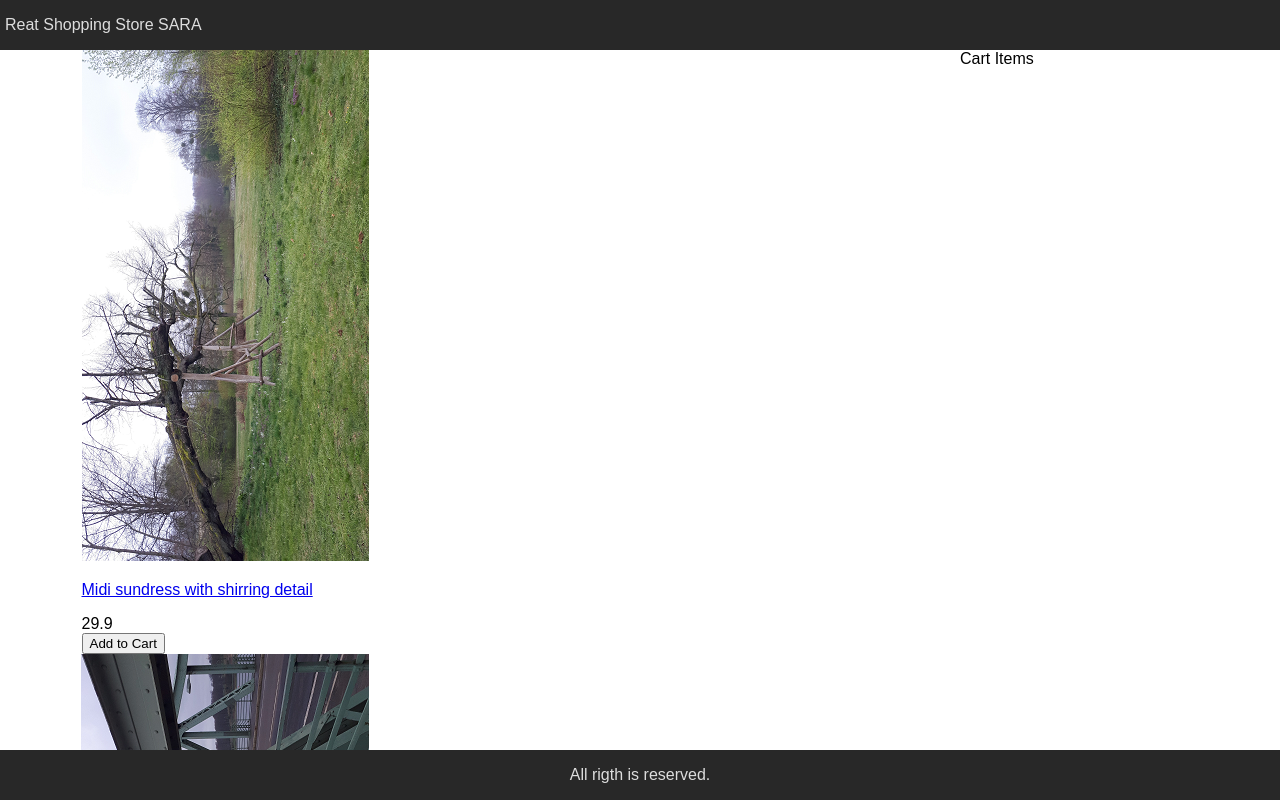
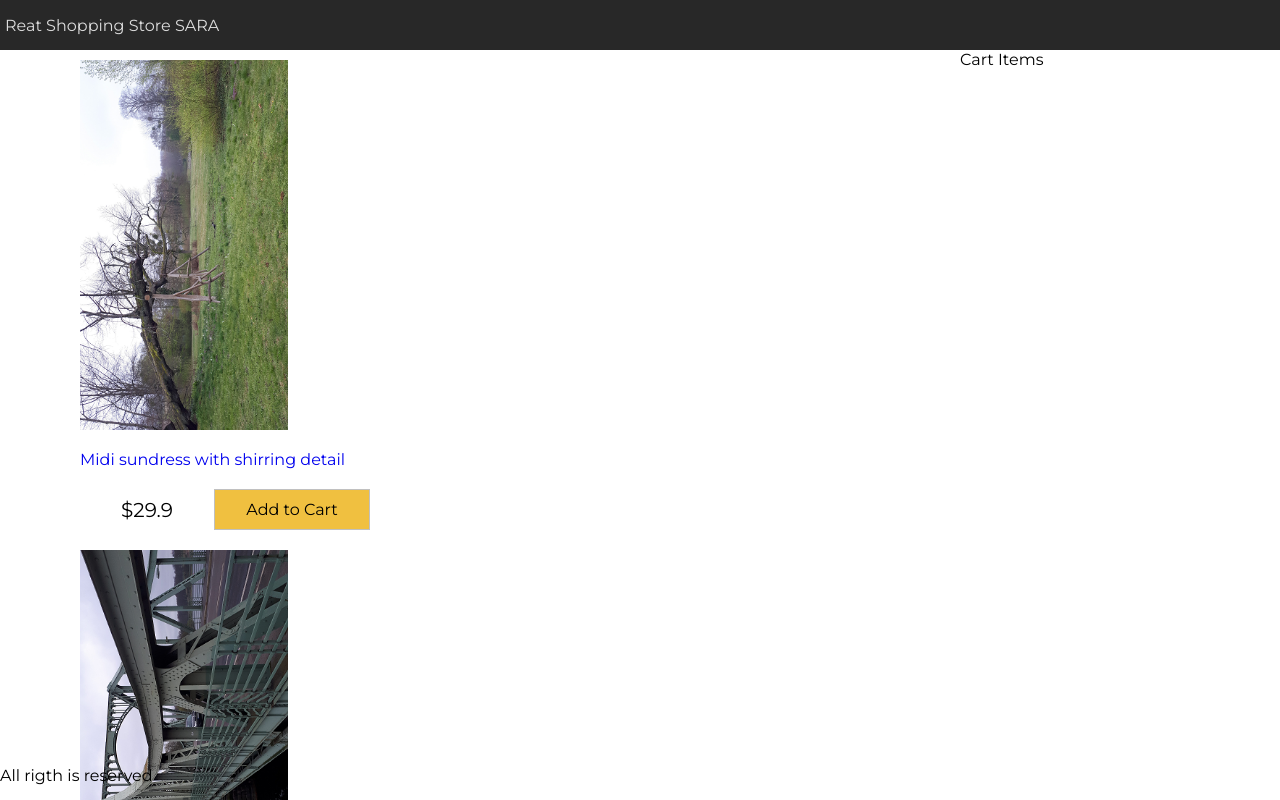
Before and after one commit to sara01rizo/react-shopping-store-sara, a React (Create React App) app in the folder react-shopping-store-sara/: page / in a window 1280 px wide. Shown: the top 800 px of the page. Built offline with nearby package versions, Linux system fonts and the light colour scheme.

Commit message:
Create: product component

```diff
--- a/react-shopping-store-sara/src/App.js
+++ b/react-shopping-store-sara/src/App.js
@@ -1,5 +1,6 @@
 // feature 1
 import React from "react";
+import Footer from "./components/Footer";
 import Products from "./components/Products";
 import data from "./data.json"
 
@@ -26,10 +27,9 @@ class App extends React.Component {
           <div className="sidebar">Cart Items</div>
         </div>
       </main>
-      <footer>
-        All rigth is reserved.
-      </footer>
+      <Footer></Footer>
     </div>
+
     );
   }
 }
--- /dev/null
+++ b/react-shopping-store-sara/src/components/Footer.js
@@ -0,0 +1,14 @@
+import React, { Component } from 'react'
+import '../style/footer.css';
+
+export default class Footer extends Component {
+  render() {
+    return (
+      <div>
+          <div className='footer'>
+              <p className='footer'>All rigth is reserved </p>
+          </div>
+      </div>
+    )
+  }
+}
--- a/react-shopping-store-sara/src/components/Products.js
+++ b/react-shopping-store-sara/src/components/Products.js
@@ -1,4 +1,6 @@
 import React, { Component } from 'react'
+import "../index.css";
+import formatCurrency from '../util';
 
 export default class Products extends Component {
   render() {
@@ -16,7 +18,7 @@ export default class Products extends Component {
                         </a>
                         <div className='product-price'>
                             <div>
-                                {product.price}
+                                {formatCurrency(product.price)}
                             </div>
                             <button className='button primary'>
                                 Add to Cart
--- a/react-shopping-store-sara/src/index.css
+++ b/react-shopping-store-sara/src/index.css
@@ -1,3 +1,5 @@
+@import url("https://fonts.googleapis.com/css2?family=Montserrat&display=swap");
+
 html {
   font-size: 62.5%;
   box-sizing: border-box
@@ -7,9 +9,9 @@ body, #root {
   margin: 0;
 }
 
-body, input, select, textarea{
+body, input, select, button, textarea{
   font-size: 1.6rem;
-  font-family: Arial, Helvetica, sans-serif;
+  font-family: Montserrat, Arial, Helvetica, sans-serif;
 }
 
 .grid-container{
@@ -18,6 +20,9 @@ body, input, select, textarea{
   grid-template-rows: 5rem 1fr 5rem;
   grid-template-columns: 1fr;
   height: 100%;
+}
+a{
+  text-decoration: none;
 }
 a:hover {
   color: #ff8000;
@@ -69,3 +74,40 @@ footer{
   width: 45rem;
   height: 45rem;
 }
+.products li {
+  flex: 0 1 29rem;
+  height: 47rem;
+  padding: 1rem;
+}
+.product{
+  display: flex;
+  flex-direction: column;
+  justify-content: space-between;
+  height: 100%;
+}
+.product img{
+  max-width: 37rem;
+  max-height: 37rem;
+}
+.product-price{
+  display: flex;
+  justify-content: space-between;
+  align-items: center;
+}
+.product-price div,
+.product-price button {
+  text-align: center;
+  flex: 1;
+}
+.product-price div{
+  font-size: 2rem;
+}
+.button{
+  padding: 1rem;
+  border: .1rem #c0c0c0 solid;
+  background-color: #f0f0f0;
+  cursor: pointer;
+}
+.button.primary{
+  background-color: #f0c040;
+}
--- a/react-shopping-store-sara/src/index.js
+++ b/react-shopping-store-sara/src/index.js
@@ -2,7 +2,6 @@ import React from 'react';
 import ReactDOM from 'react-dom/client';
 import './index.css';
 import App from './App';
-import reportWebVitals from './reportWebVitals';
 
 const root = ReactDOM.createRoot(document.getElementById('root'));
 root.render(
@@ -10,8 +9,3 @@ root.render(
     <App />
   </React.StrictMode>
 );
-
-// If you want to start measuring performance in your app, pass a function
-// to log results (for example: reportWebVitals(console.log))
-// or send to an analytics endpoint. Learn more: https://bit.ly/CRA-vitals
-reportWebVitals();
--- /dev/null
+++ b/react-shopping-store-sara/src/style/footer.css
@@ -0,0 +1,8 @@
+footer{
+    grid-area: footer;
+    background-color: #282828;
+    color: #ddd;
+    display: flex;
+    justify-content: center;
+    align-items: center;
+  }
--- /dev/null
+++ b/react-shopping-store-sara/src/util.js
@@ -0,0 +1,3 @@
+export default function formatCurrency(num) {
+    return "$" + Number(num.toFixed(1)).toLocaleString() + " ";
+}
```
